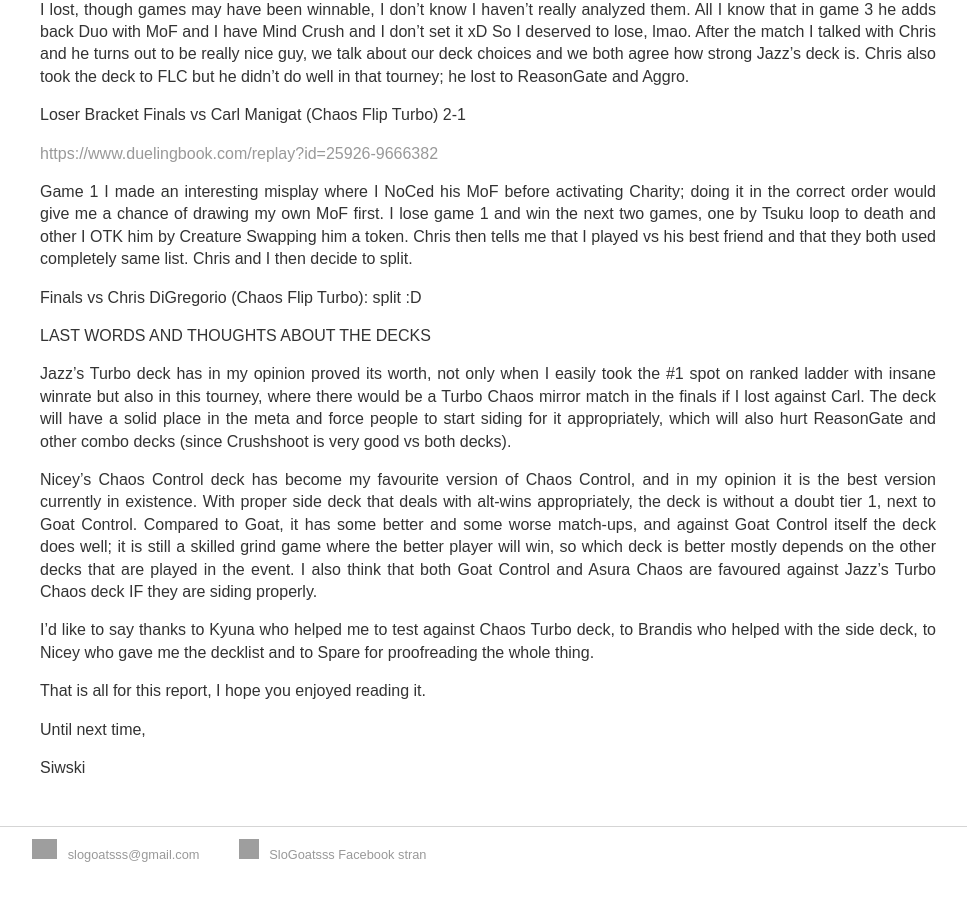
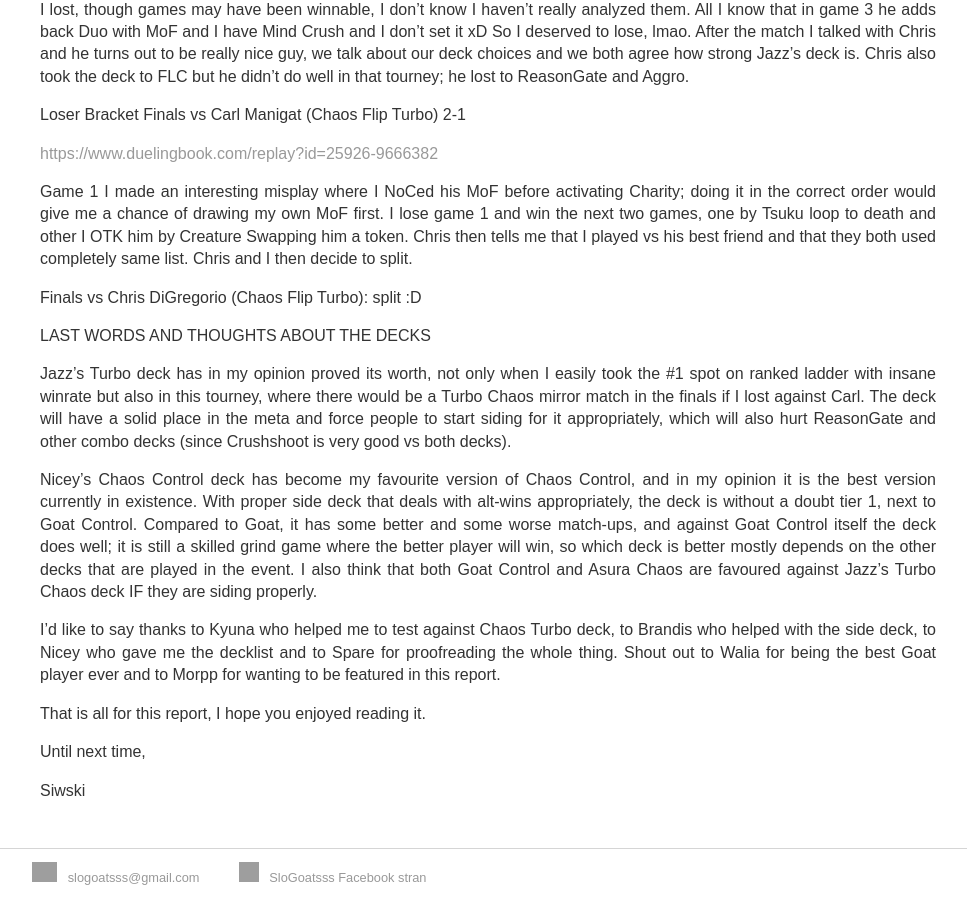
Before and after one commit to slogoatsss/slogoatsss.github.io, a Jekyll site: the page built from _posts/2019-04-26-Lux-report.md, in a window 1280 px wide and 900 px high, scrolled down 2898 px. Shown: the whole window, without its empty margins (200-1167 px from the left). Built offline with Jekyll 4.4.1, drawn with Linux system fonts in a browser that asks for light colours; nearby versions of some CDN libraries; library files that are not in the unit come from our copies; before the commit the page ends 3776 px from its top, so only the background shows below that; grey boxes are pictures that could not be loaded.

Commit message:
Update 2019-04-26-Lux-report.md

```diff
--- a/_posts/2019-04-26-Lux-report.md
+++ b/_posts/2019-04-26-Lux-report.md
@@ -108,7 +108,7 @@
 
 Nicey's Chaos Control deck has become my favourite version of Chaos Control, and in my opinion it is the best version currently in existence. With proper side deck that deals with alt-wins appropriately, the deck is without a doubt tier 1, next to Goat Control. Compared to Goat, it has some better and some worse match-ups, and against Goat Control itself the deck does well; it is still a skilled grind game where the better player will win, so which deck is better mostly depends on the other decks that are played in the event. I also think that both Goat Control and Asura Chaos are favoured against Jazz's Turbo Chaos deck IF they are siding properly.
 
-I'd like to say thanks to Kyuna who helped me to test against Chaos Turbo deck, to Brandis who helped with the side deck, to Nicey who gave me the decklist and to Spare for proofreading the whole thing.
+I'd like to say thanks to Kyuna who helped me to test against Chaos Turbo deck, to Brandis who helped with the side deck, to Nicey who gave me the decklist and to Spare for proofreading the whole thing. Shout out to Walia for being the best Goat player ever and to Morpp for wanting to be featured in this report.
 
 That is all for this report, I hope you enjoyed reading it.
 
```
